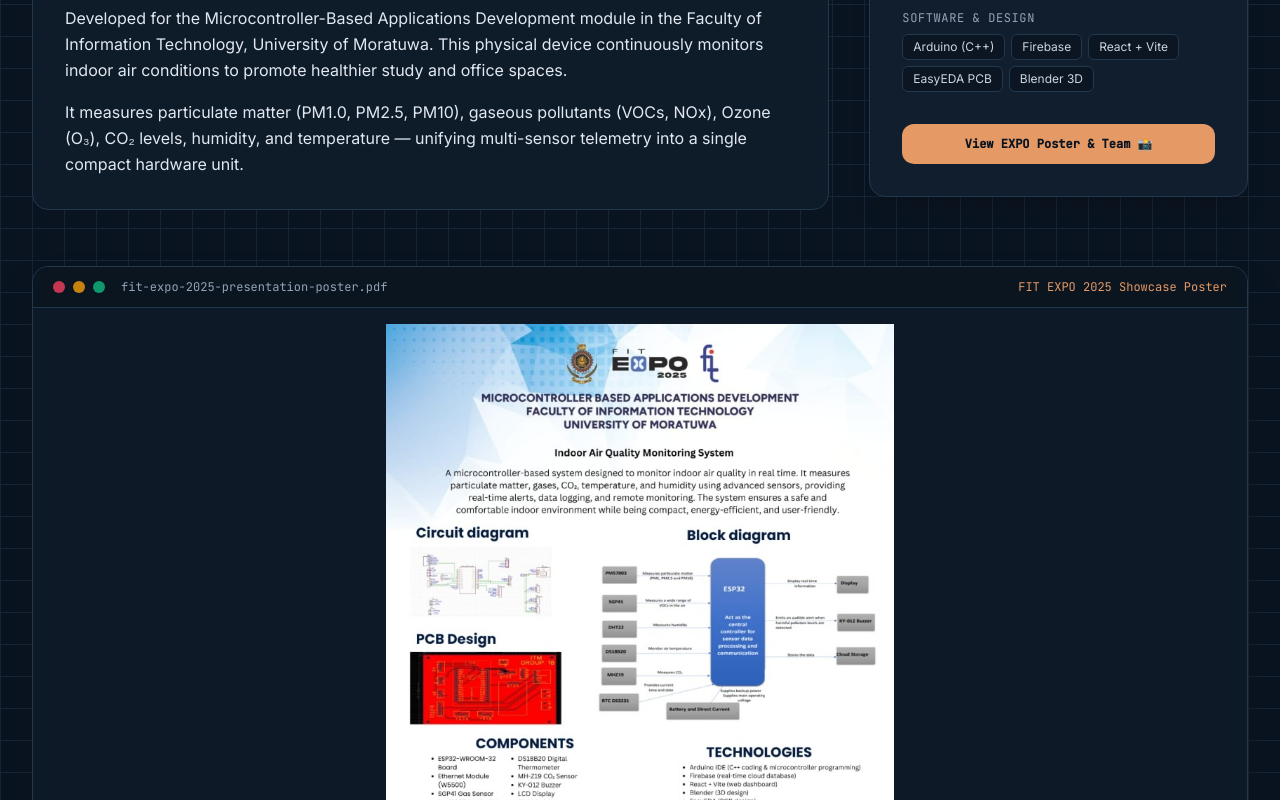
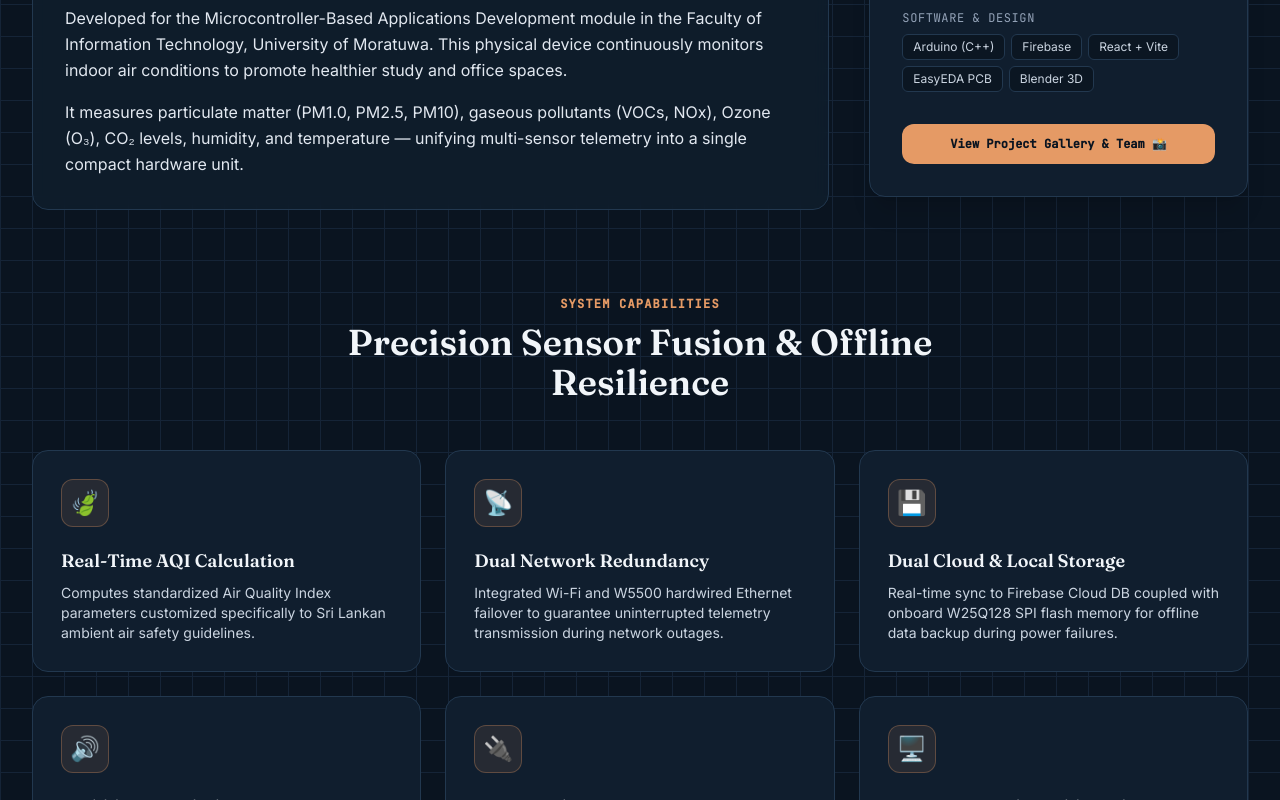
Before and after one commit to dewminiweerapperuma/portfolio, a Next.js app: page /projects/air-quality in a window 1280 px wide. Shown: the part 540-1340 px from the top of the page. Built offline with nearby package versions, Linux system fonts and the light colour scheme.

Commit message:
Remove duplicate middle poster container so photos only appear once in bottom gallery

```diff
--- a/app/projects/air-quality/page.tsx
+++ b/app/projects/air-quality/page.tsx
@@ -160,35 +160,13 @@ export default function AirQualityPage() {
 
             <div className="pt-2">
               <a
-                href="#poster"
+                href="#gallery"
                 className="w-full inline-flex justify-center items-center gap-2 rounded-xl bg-copper px-5 py-3 font-mono text-xs font-semibold text-bg transition-colors hover:bg-signal"
               >
-                View EXPO Poster & Team 📸
+                View Project Gallery & Team 📸
               </a>
             </div>
           </div>
-        </div>
-      </div>
-
-      {/* Featured Poster Mockup Frame */}
-      <div id="poster" className="mt-14 overflow-hidden rounded-2xl border border-line bg-panel shadow-2xl">
-        <div className="flex items-center justify-between border-b border-line bg-bg/90 px-5 py-3 font-mono text-xs text-slate-400">
-          <div className="flex items-center gap-2">
-            <span className="h-3 w-3 rounded-full bg-rose-500/80" />
-            <span className="h-3 w-3 rounded-full bg-amber-500/80" />
-            <span className="h-3 w-3 rounded-full bg-emerald-500/80" />
-            <span className="ml-2 font-mono text-xs text-slate-400 hidden sm:inline">fit-expo-2025-presentation-poster.pdf</span>
-          </div>
-          <span className="text-copper">FIT EXPO 2025 Showcase Poster</span>
-        </div>
-        <div className="relative h-[400px] sm:h-[600px] lg:h-[750px] w-full bg-bg/50">
-          <Image
-            src="/assets/air-quality-poster.jpg"
-            alt="FIT EXPO 2025 Air Quality Project Poster"
-            fill
-            className="object-contain p-4"
-            priority
-          />
         </div>
       </div>
 
@@ -239,7 +217,7 @@ export default function AirQualityPage() {
       </div>
 
       {/* Full Width Photos Gallery */}
-      <div className="mt-20">
+      <div id="gallery" className="mt-20">
         <ProjectGallery photos={photos} />
       </div>
     </article>
```
